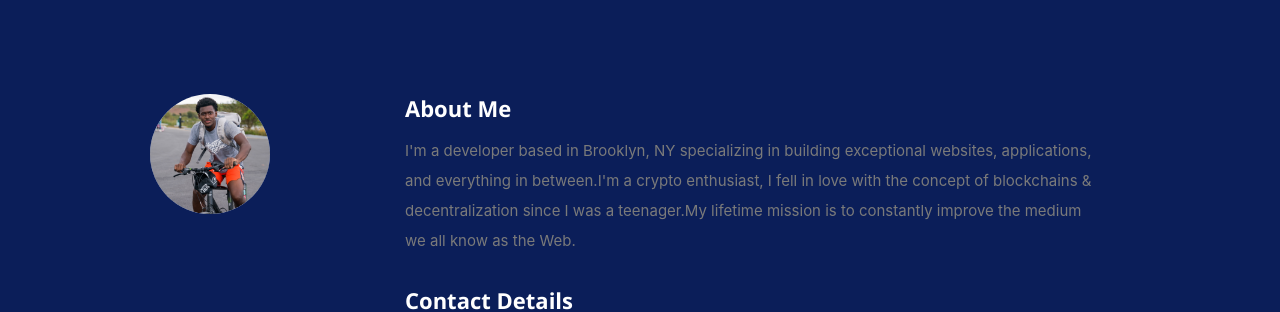
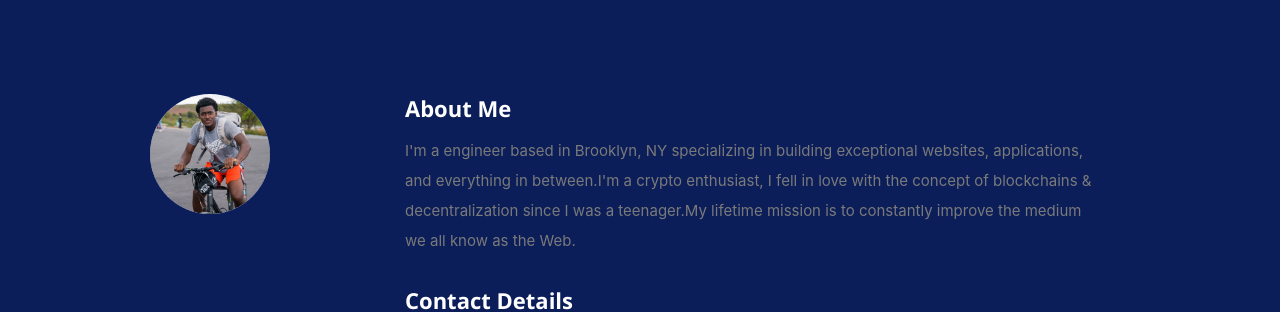
Before and after one commit to DrGloo/Portfolio, a React (Create React App) app: page / in a window 1280 px wide. Shown: the part 802-1114 px from the top of the page. Built offline with nearby package versions, Linux system fonts and the light colour scheme.

Commit message:
small text edits

```diff
--- a/src/resumeData.js
+++ b/src/resumeData.js
@@ -23,7 +23,7 @@ let resumeData = {
           "className":"fa fa-twitter"
         }
       ],
-    "aboutme":"I'm a developer based in Brooklyn, NY specializing in building exceptional websites, applications, and everything in between.I'm a crypto enthusiast, I fell in love with the concept of blockchains & decentralization since I was a teenager.My lifetime mission is to constantly improve the medium we all know as the Web.",
+    "aboutme":"I'm a engineer based in Brooklyn, NY specializing in building exceptional websites, applications, and everything in between.I'm a crypto enthusiast, I fell in love with the concept of blockchains & decentralization since I was a teenager.My lifetime mission is to constantly improve the medium we all know as the Web.",
     "address":"Brooklyn, New York",
     "website":"https://drgloo.github.io",
     "education":[
```
